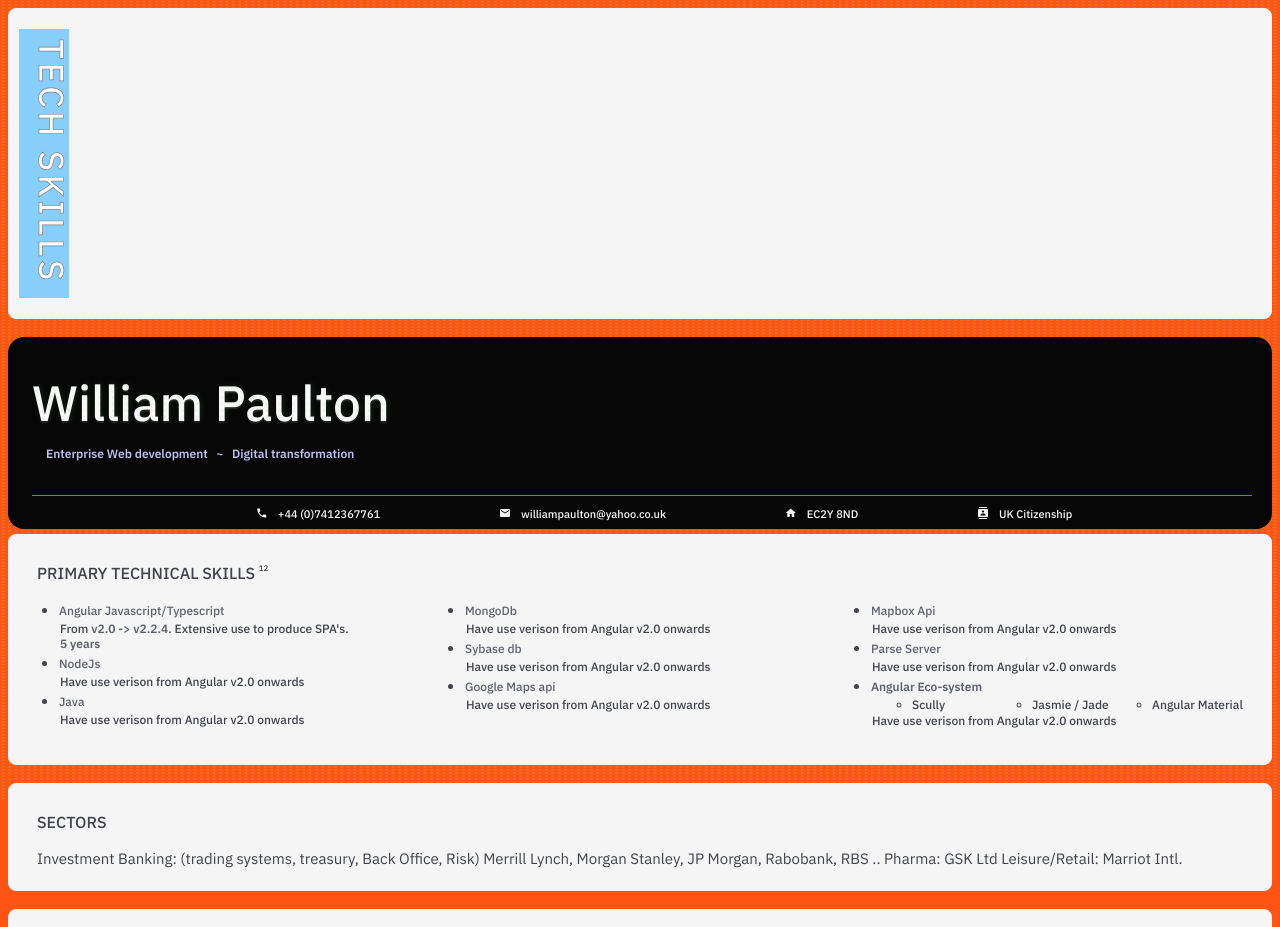
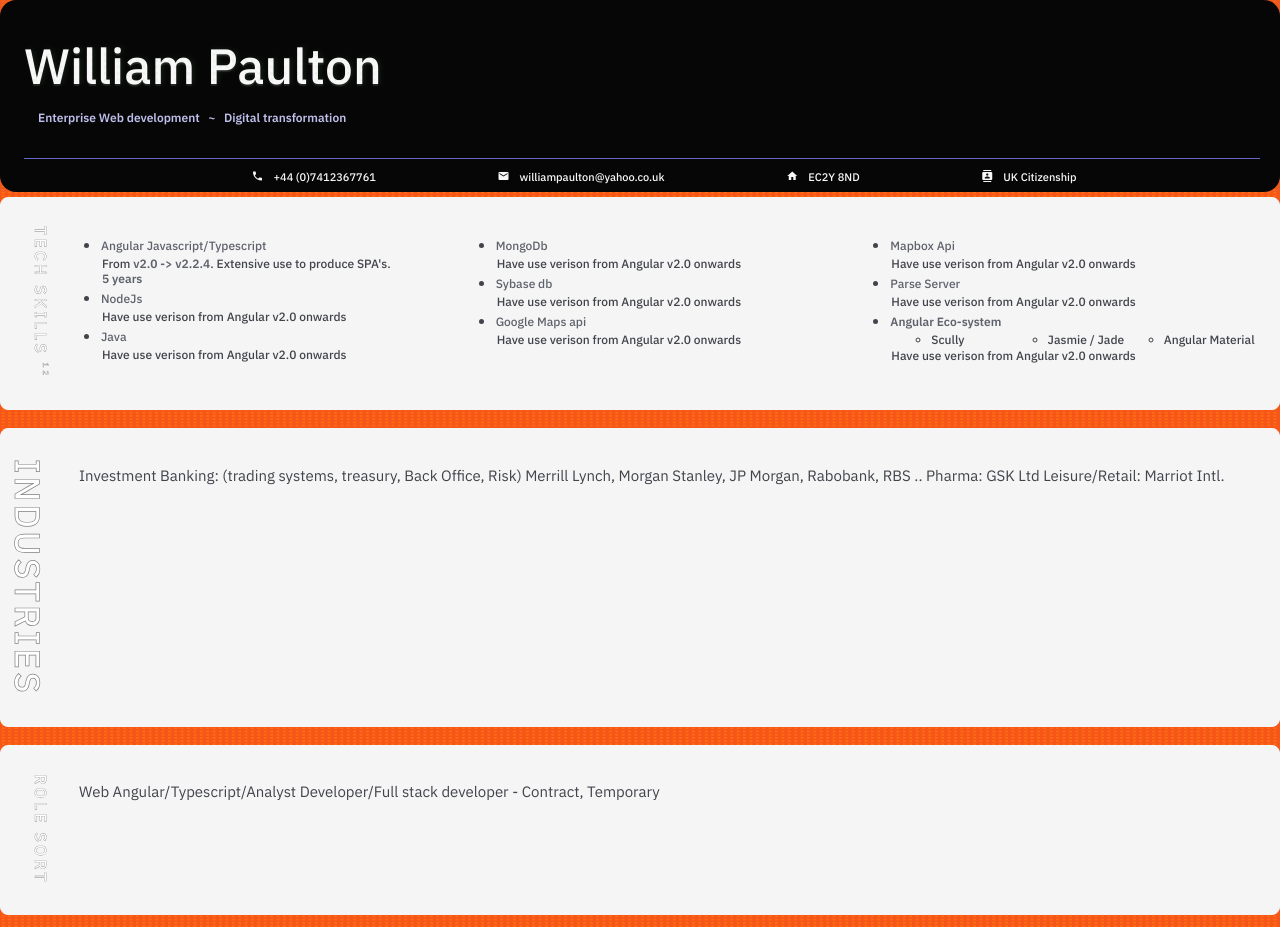
Before and after one commit to baliboy20/resume, a website: page index.html in a window 1280 px wide. Shown: the top 927 px of the page. Drawn offline with Linux system fonts and the light colour scheme.

Commit message:
formatted card

```diff
--- a/index.html
+++ b/index.html
@@ -9,13 +9,7 @@
     <link rel="preconnect" href="https://fonts.gstatic.com" crossorigin>
 </head>
 <body>
-<div class="main-container">
-    <section>
-        <div style="background-color: lightskyblue; width: 50px">
-            <span class="ZZvertical">TECH SKILLS</span>
-        </div>
 
-    </section>
 <header>
     <h1 class="title-name">  William Paulton</h1>
     <h4 class="title-strap">Enterprise Web development &nbsp;
@@ -34,11 +28,11 @@
 </header>
 
 <!-- SKILLS-->
-<section class="section-skills">
+<section class="section-tech-skills">
     <div class="section-skills-title">
-        PRIMARY TECHNICAL SKILLS <span style="vertical-align: top; font-size: 8px">12</span>
+        TECH SKILLS <span style="vertical-align: top; font-size: 8px">12</span>
     </div>
-    <ul>
+    <ul class="section-skills-content">
         <li>
             <span class="skills-card-header">Angular Javascript/Typescript</span>
             <p class="skills-card-content">From <span class="em">v2.0 ->
@@ -88,12 +82,12 @@
     </ul>
 </section>
 
-<!--SECTORS-->
-<section class="section-sectors">
-    <div class="sectors-title">
-        SECTORS
+<!--INDUSTRIES-->
+<section class="section-industries">
+    <div class="industries-title title">
+        INDUSTRIES
     </div>
-    <div class="sectors-content">
+    <div class="industries-content content">
         Investment Banking: (trading systems, treasury, Back Office, Risk)
         Merrill Lynch, Morgan Stanley, JP Morgan, Rabobank, RBS ..
         Pharma: GSK Ltd
@@ -102,18 +96,18 @@
 </section>
 
 <!--ROLE SOUGHT-->
-<section class="section-role-sort">
-    <div class="role-sought-title">ROLE SORT</div>
-    <div class="role-sought-card-content">
+<section class="section-role-sort section-grid">
+    <div class="role-sought-title section-title">ROLE SORT</div>
+    <div class="role-sought-card-content section-content">
         Web Angular/Typescript/Analyst Developer/Full stack developer - Contract, Temporary
     </div>
 </section>
 
 
 <!--EDUCATION-->
-<section class="section-education">
-    <div class="education-title">EDUCATION</div>
-    <div class="education-card">
+<section class="section-education section-grid">
+    <div class="education-title section-title">EDUCATION</div>
+    <div class="education-card section-content">
         <div class="education-card-title">Kingston University</div>
         <div class="education-card-content"> <em>BSc. Jt. Hons. Chemistry with Business Administration</em>
             <br>
@@ -131,10 +125,10 @@
 </section>
 
 <!--PROFESSIONAL SUMMARY-->
-<section class="section-professional-summary">
-    <div class="professional-summary-title">PROFESSIONAL SUMMARY</div>
+<section class="section-professional-summary section-grid">
+    <div class="professional-summary-title section-title">PROFESSIONAL SUMMARY</div>
 
-   <div class="professional-summary-content">
+   <div class="professional-summary-content section-content">
        <table>
            <tbody>
            <tr>
@@ -355,6 +349,5 @@
 </section>
 
 
-</div>
 </body>
 </html>
--- a/styles.scss
+++ b/styles.scss
@@ -60,11 +60,17 @@
 }
 
 body {
+  margin: 0;
   font-family: var(--OpenSansfamily);
   font-weight: 500;
   //-webkit-font-smoothing: antialiased;
   //-moz-osx-font-smoothing: grayscale;
-  color: var(--grey-90)
+  color: var(--grey-90);
+  display: block;
+  position: relative;
+  width: 100vw;
+  //overflow: hidden;
+
 }
 
 @mixin backgroundGradient($col1,$col2, $col3) {
@@ -160,7 +166,7 @@ body:after {
 
 }
 
-section {
+section:not(.section-core-grid) {
   border: var(--section-border);
   margin-top: 5px;
   border-radius: 8px;
@@ -319,13 +325,7 @@ header:after {
 }
 
 // Skills.
-.section-skills {
-  //$g1: red;
-  //$g1:red;
-  //$g1: var( --background-yellow200);
-  //$g2: var( --background-yellow100);
-  //$g3: white;
-  //@include backgroundGradient( $g1, $g3, $g2);
+.section-tech-skills {
   .section-skills-title {
     @include sectionTitle();
   }
@@ -340,14 +340,14 @@ header:after {
 }
 
 // Sectors.
-.section-sectors {
+.section-industries {
   //$g1: var( --background-brown100);
   //$g2: var( --background-brown200);
   //$g3: white;
   //@include backgroundGradient( $g1, $g3, $g2);
 
 
-  .sectors-title {
+  .industries-title {
     @include sectionTitle();
   }
 
@@ -355,7 +355,7 @@ header:after {
     @include listContentTitle;
   }
 
-  .sectors-content {
+  .industries-content {
     @include regularContent();
   }
 }
@@ -447,6 +447,48 @@ header:after {
  *    |_| \__,_| \__, | \___/  \__,_| \__|
  *               |___/
  */
+
+@mixin section-grid() {
+  background-color: orange;
+  position: relative;
+  display: grid;
+  grid-template-columns: 50px 1fr;
+  > .title {
+    @include section-title;
+  }
+  > .content {
+    @include  section-content;
+  }
+}
+@mixin section-title() {
+  font-weight: 500;
+  color: white;
+  //text-shadow: 0px 0px 6px black;
+  -webkit-text-stroke: gray 0.02em;
+  letter-spacing: 3px;
+  font-size: 35px;
+  writing-mode: vertical-rl;
+  padding: 10px;
+}
+@mixin section-content(){
+  display: block;
+  box-sizing: border-box;
+  position: relative;
+  overflow: hidden;
+  width: 100%;
+  //width: calc(100% - 50px);
+  background-color: transparent;
+}
+.section-grid {
+@include section-grid;
+
+}
+.section-title {
+@include section-title
+}
+.section-content{
+  @include section-content;
+}
 header {
   position: relative;
   display: grid;
@@ -483,14 +525,24 @@ header {
     }
   }
 }
-
-.section-skills {
-
+.section-tech-skills {
+@include section-grid;
 
   & ul {
     column-count: 3;
   }
 }
+.section-skills-title {
+  @include  section-title;
+}
+.section-skills-content{
+  @include section-content;
+}
+
+.section-industries {
+  @include section-grid;
+}
+
 
 .section-employment {
 
@@ -514,16 +566,7 @@ header {
 
   }
 }
-.ZZvertical {
-font-weight: 500;
-  color: white;
-  //text-shadow: 0px 0px 6px black;
-  -webkit-text-stroke: gray 0.02em;
-  letter-spacing: 3px;
-  font-size: 35px;
- writing-mode: vertical-rl;
- padding: 10px;
-}
+
 
 @media print {
   body {
@@ -532,7 +575,7 @@ font-weight: 500;
   header > * {
     background-color: blue;
   }
-  .section-skills {
+  .section-tech-skills {
     background-color: red !important;
   }
 }
```
Also changed, not shown: styles.css, 1 other file.
